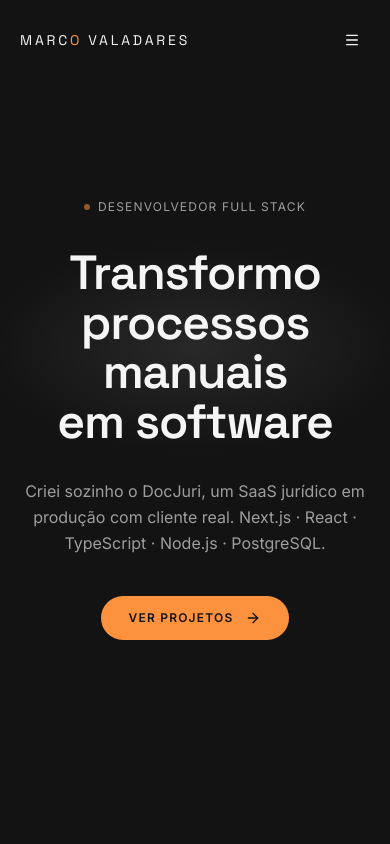
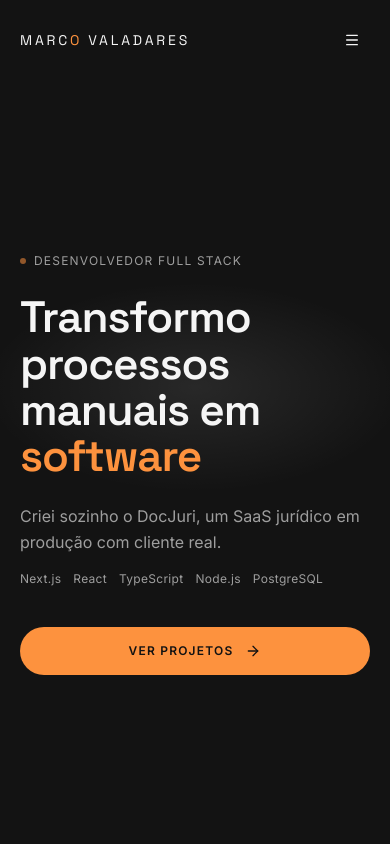
Before and after one commit to marcovaladaress/portfolio, a Next.js app: page / in a window 390 px wide. Shown: the top 844 px of the page. Built offline with nearby package versions, Linux system fonts and the light colour scheme.

Commit message:
fix(hero): improve mobile layout

```diff
--- a/app/_components/hero.tsx
+++ b/app/_components/hero.tsx
@@ -1,26 +1,34 @@
 import { ArrowRight } from "lucide-react";
 import Link from "next/link";
 
+const stack = ["Next.js", "React", "TypeScript", "Node.js", "PostgreSQL"];
+
 const Hero = () => {
   return (
-    <section className="container mx-auto flex min-h-[80vh] flex-col items-center justify-center px-5 py-24 text-center">
+    <section className="container mx-auto flex min-h-[calc(100svh-5rem)] flex-col items-start justify-center px-5 py-16 text-left md:min-h-[80vh] md:items-center md:py-24 md:text-center">
       <p className="text-muted-foreground flex items-center gap-2 text-xs tracking-widest uppercase">
         <span className="bg-primary h-1.5 w-1.5 animate-pulse rounded-full" />
         Desenvolvedor Full Stack
       </p>
 
-      <h1 className="glow mt-8 max-w-6xl text-5xl leading-[1.03] font-semibold text-balance sm:text-6xl md:text-8xl">
-        Transformo processos manuais em software
+      <h1 className="glow mt-6 max-w-6xl text-[2.75rem] leading-[1.05] font-semibold sm:text-6xl md:mt-8 md:text-8xl md:leading-[1.03]">
+        Transformo processos manuais em{" "}
+        <span className="text-primary">software</span>
       </h1>
 
-      <p className="text-muted-foreground mt-8 max-w-xl text-pretty">
+      <p className="text-muted-foreground mt-6 max-w-xl text-pretty md:mt-8">
         Criei sozinho o DocJuri, um SaaS jurídico em produção com cliente real.
-        Next.js · React · TypeScript · Node.js · PostgreSQL.
       </p>
+
+      <ul className="text-muted-foreground mt-4 flex flex-wrap gap-x-3 gap-y-1 text-xs tracking-wide md:justify-center">
+        {stack.map((tech) => (
+          <li key={tech}>{tech}</li>
+        ))}
+      </ul>
 
       <Link
         href="#projects"
-        className="bg-primary text-primary-foreground hover:bg-primary/90 mt-10 inline-flex items-center gap-3 rounded-full px-7 py-3.5 text-xs font-semibold tracking-widest uppercase transition-colors"
+        className="bg-primary text-primary-foreground hover:bg-primary/90 mt-10 inline-flex w-full items-center justify-center gap-3 rounded-full px-7 py-4 text-xs font-semibold tracking-widest uppercase transition-colors sm:w-auto sm:py-3.5"
       >
         Ver projetos
         <ArrowRight className="h-4 w-4" />
```
